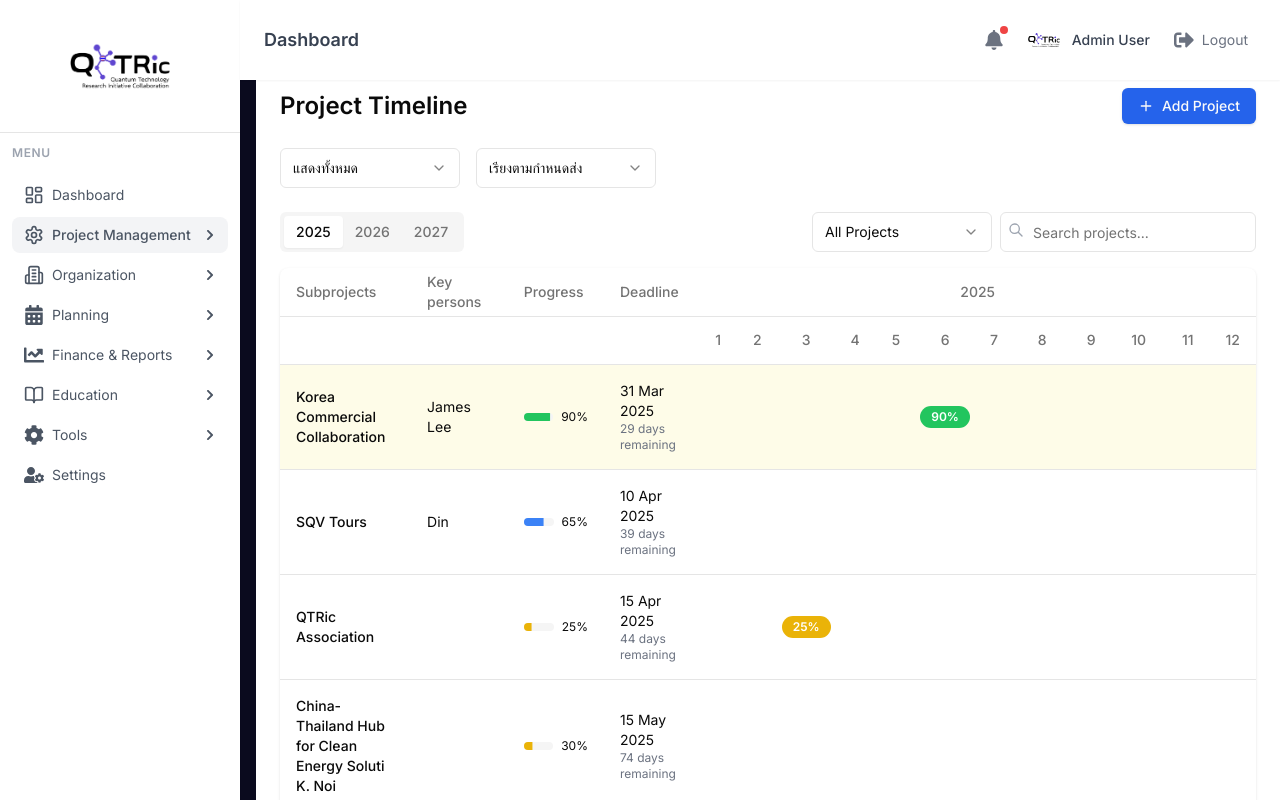
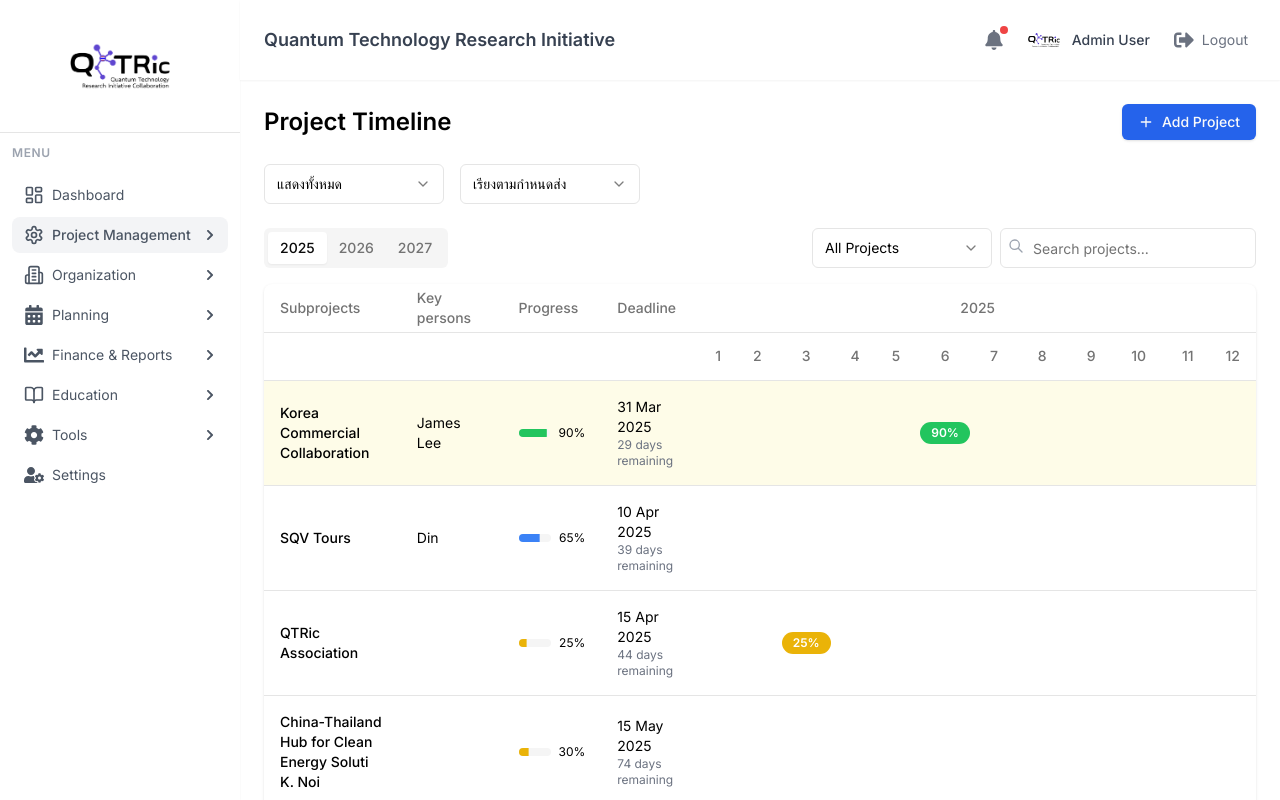
Before and after one commit to The-Tiger-Team-Academy/qtri-managements, a Next.js app: page /project-timeline in a window 1280 px wide. Shown: the top 800 px of the page. Built offline with nearby package versions, Linux system fonts and the light colour scheme; a web font is replaced by a local one.

Commit message:
[FIX] animation show on login pages only

```diff
--- a/app/components/LayoutWrapper.tsx
+++ b/app/components/LayoutWrapper.tsx
@@ -33,31 +33,10 @@ export default function LayoutWrapper({ children }: { children: React.ReactNode
 
   // ตรวจสอบว่าควรแสดงพื้นหลัง animation หรือไม่
   useEffect(() => {
-    // กำหนดหน้าที่ต้องการให้มีพื้นหลังสีขาว (ไม่แสดง animation)
-    const whiteBackgroundPages = [
-      '/dashboard',
-      '/projects',
-      '/workflow',
-      '/hr-management',
-      '/hr-management/salary',
-      '/workload',
-      '/schedule',
-      '/stakeholder',
-      '/finance',
-      '/flow',
-      '/genbi',
-      '/chat',
-      '/account-management',
-      '/project-timeline'
-    ];
-
-    // ตรวจสอบว่าหน้าปัจจุบันควรมีพื้นหลังสีขาวหรือไม่
-    const shouldHaveWhiteBackground = whiteBackgroundPages.some(page =>
-      pathname.startsWith(page)
-    );
-
-    // ตั้งค่าการแสดง background animation (true = แสดง, false = ไม่แสดง)
-    setShowBackground(!shouldHaveWhiteBackground);
+    // แสดง animation เฉพาะหน้า login เท่านั้น
+    const shouldShow = pathname === '/';
+    console.log('pathname:', pathname, 'shouldShow:', shouldShow);
+    setShowBackground(shouldShow);
   }, [pathname]);
 
   return (
@@ -71,7 +50,7 @@ export default function LayoutWrapper({ children }: { children: React.ReactNode
           <NavBar />
         </>
       )}
-      <main className={`${!isLoginPage ? 'ml-64 pt-16' : ''}`}>
+      <main className={`${!isLoginPage ? 'ml-60 pt-20' : ''} ${isLoginPage ? 'bg-transparent' : 'bg-white'}`}>
         {children}
       </main>
     </div>
--- a/app/components/NavBar.tsx
+++ b/app/components/NavBar.tsx
@@ -16,7 +16,7 @@ export default function NavBar() {
       <div className="flex items-center justify-between h-full px-6">
         {/* Left side - Breadcrumb or page title */}
         <div>
-          <h1 className="text-lg font-semibold text-gray-700">Dashboard</h1>
+          <h1 className="text-lg font-semibold text-gray-700">Quantum Technology Research Initiative</h1>
         </div>
 
         {/* Right side - Icons and Profile */}
--- a/app/components/QuantumBackground.tsx
+++ b/app/components/QuantumBackground.tsx
@@ -7,6 +7,7 @@ export default function QuantumBackground() {
   const animationIdRef = useRef<number | null>(null);
 
   useEffect(() => {
+    console.log('QuantumBackground mounted');
     const canvas = canvasRef.current;
     if (!canvas) return;
 
@@ -133,6 +134,7 @@ export default function QuantumBackground() {
     <canvas
       ref={canvasRef}
       className="fixed top-0 left-0 w-full h-full -z-10"
+      style={{ backgroundColor: '#0a0a1e' }}
       aria-hidden="true"
     />
   );
--- a/app/globals.css
+++ b/app/globals.css
@@ -6,7 +6,7 @@
 
 :root {
   --foreground-rgb: 0, 0, 0;
-  --background-start-rgb: 214, 219, 220;
+  --background-start-rgb: 255, 255, 255;
   --background-end-rgb: 255, 255, 255;
 }
 
@@ -16,6 +16,11 @@
     --background-start-rgb: 0, 0, 0;
     --background-end-rgb: 0, 0, 0;
   }
+}
+
+body {
+  color: rgb(var(--foreground-rgb));
+  background-color: white;
 }
 
 @layer utilities {
--- a/app/page.tsx
+++ b/app/page.tsx
@@ -2,6 +2,7 @@
 import { useState } from 'react'
 import { useRouter } from 'next/navigation'
 import Image from 'next/image'
+import QuantumBackground from './components/QuantumBackground'
 
 export default function LoginPage() {
   const router = useRouter()
@@ -17,6 +18,8 @@ export default function LoginPage() {
   }
 
   return (
+    <>
+      <QuantumBackground />
       <div className="min-h-screen flex items-center justify-center relative z-10">
         <div className="bg-white bg-opacity-90 backdrop-blur-sm p-8 rounded-lg shadow-lg w-full max-w-md">
           <div className="text-center mb-8">
@@ -97,5 +100,6 @@ export default function LoginPage() {
           </div>
         </div>
       </div>
+    </>
   )
 }
```
Lines whose indentation alone changed are shown as unchanged.
